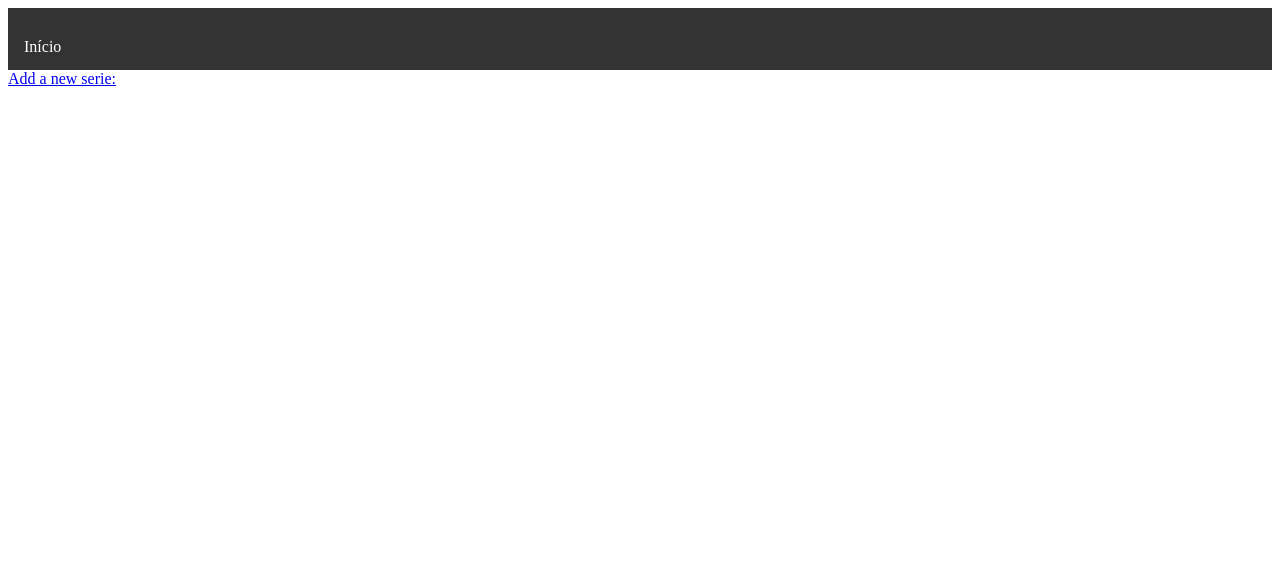
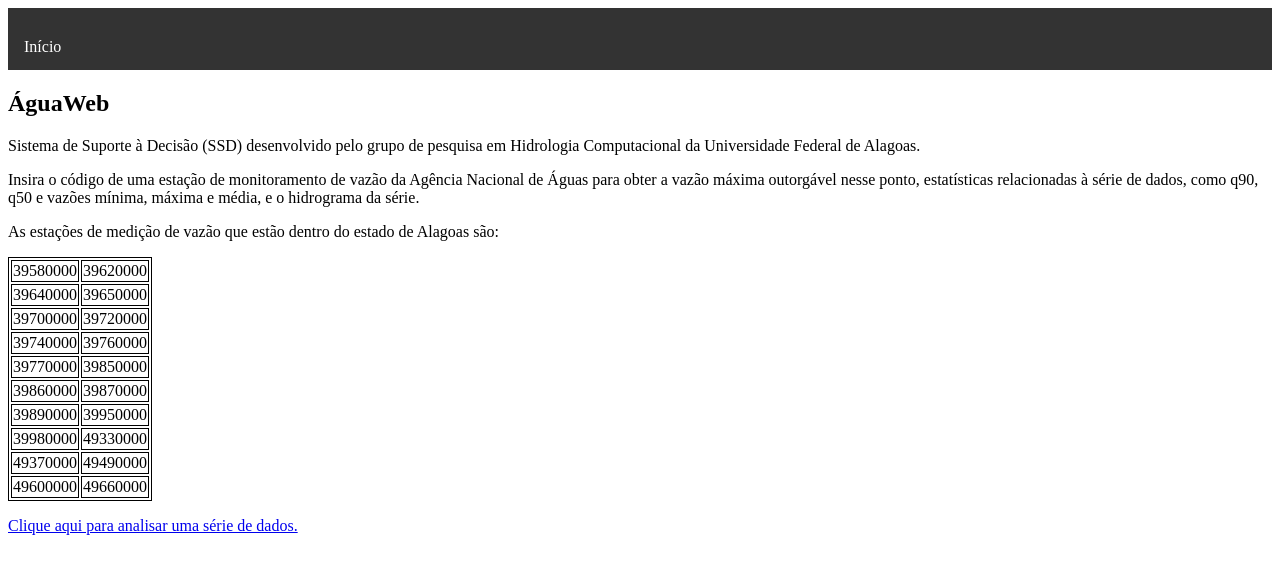
Before and after one commit to carolbuarque/AguaWeb, a Django app: page / in a window 1280 px wide. Shown: the top 574 px of the page. Run offline with Django 3.2, Linux system fonts and the light colour scheme.

Commit message:
Atualizações

```diff
--- a/graph_generator/models.py
+++ b/graph_generator/models.py
@@ -40,6 +40,3 @@
 class SerieOriginal(models.Model):
     posto = models.ForeignKey(Posto, null=True, on_delete=models.CASCADE)
     serie_temporal_id = models.IntegerField(null=True)
-
-"""class Stats(models.Model):
-    q90 = models.ForeignKey(Series, default=DEFAULT_SERIE)"""
--- a/graph_generator/templates/graph_generator/base.html
+++ b/graph_generator/templates/graph_generator/base.html
@@ -34,6 +34,7 @@
     <ul>
         <p class="sansserif"><li><a href="{% url 'graph_generator:index' %}">Início</a></li></p>
     </ul>
+
 </div>
 </body>
 {% block content %}{% endblock content %}
--- /dev/null
+++ b/graph_generator/templates/graph_generator/graficos.html
@@ -0,0 +1,5 @@
+{% extends "graph_generator/base.html" %}
+
+{% block content %}
+
+{% endblock content %}
--- a/graph_generator/templates/graph_generator/index.html
+++ b/graph_generator/templates/graph_generator/index.html
@@ -1,5 +1,63 @@
 {% extends "graph_generator/base.html" %}
 
 {% block content %}
-<a href="{%url 'graph_generator:new_serie' %}">Add a new serie:</a>
+<head>
+<style>
+table, th, td {
+   border: 1px solid black;
+}
+</style>
+</head>
+<body>
+<h2> ÁguaWeb </h2>
+<p>Sistema de Suporte à Decisão (SSD) desenvolvido pelo grupo de pesquisa em Hidrologia Computacional da Universidade Federal de Alagoas.</p>
+<p>Insira o código de uma estação de monitoramento de vazão da Agência Nacional de Águas para obter a vazão máxima outorgável
+    nesse ponto, estatísticas relacionadas à série de dados, como q90, q50 e vazões mínima, máxima e média, e o
+    hidrograma da série.</p>
+<p>As estações de medição de vazão que estão dentro do estado de Alagoas são:</p>
+<table>
+    <tr>
+        <td>39580000</td>
+        <td>39620000</td>
+    </tr>
+    <tr>
+        <td>39640000</td>
+        <td>39650000</td>
+    </tr>
+    <tr>
+        <td>39700000</td>
+        <td>39720000</td>
+    </tr>
+    <tr>
+        <td>39740000</td>
+        <td>39760000</td>
+    </tr>
+    <tr>
+        <td>39770000</td>
+        <td>39850000</td>
+    </tr>
+    <tr>
+        <td>39860000</td>
+        <td>39870000</td>
+    </tr>
+    <tr>
+        <td>39890000</td>
+        <td>39950000</td>
+    </tr>
+    <tr>
+        <td>39980000</td>
+        <td>49330000</td>
+    </tr>
+    <tr>
+        <td>49370000</td>
+        <td>49490000</td>
+    </tr>
+    <tr>
+        <td>49600000</td>
+        <td>49660000</td>
+    </tr>
+</table>
+<p>
+<a href="{%url 'graph_generator:nova_serie' %}">Clique aqui para analisar uma série de dados.</a>
+</p>
 {% endblock content %}
--- a/graph_generator/templates/graph_generator/info.html
+++ b/graph_generator/templates/graph_generator/info.html
@@ -47,8 +47,9 @@
 </table>
 <p>
 </p>
-<p> <a href="/new_serie/serie_info/{{ posto.id }}/stats/">Estatísticas</a> </p>
-<p> <a href="/new_serie/serie_info/{{ posto.id }}/charts/">Hidrograma</a> </p>
+<p> <a href="/nova_serie/serie_info/{{ posto.id }}/estatisticas/">Acessar estatísticas relacionas à série de dados</a> </p>
+<p> <a href="/nova_serie/serie_info/{{ posto.id }}/graficos/">Acessar hidrograma da série de dados</a> </p>
+<p> <a href="/nova_serie/serie_info/{{ posto.id }}/arquivos/">Baixar dados em .json</a> </p>
 
 </body>
 {% endblock content %}
--- a/graph_generator/urls.py
+++ b/graph_generator/urls.py
@@ -7,8 +7,9 @@
 urlpatterns = [
     #Página Inicial
     url(r'^$', views.index, name='index'),
-    url(r'^new_serie/$', views.new_serie, name='new_serie'),
-    url(r'^new_serie/(?P<posto_id>\d+)/$', views.get_info, name='get_info'),
-    url(r'^new_serie/serie_info/(?P<posto_id>\d+)/stats/$', views.stats, name='stats'),
-    url(r'^new_serie/serie_info/(?P<posto_id>\d+)/charts/$', views.charts, name='charts'),
+    url(r'^nova_serie/$', views.nova_serie, name='nova_serie'),
+    url(r'^nova_serie/(?P<posto_id>\d+)/$', views.obtem_info, name='obtem_info'),
+    url(r'^nova_serie/serie_info/(?P<posto_id>\d+)/estatisticas/$', views.estatisticas, name='estatisticas'),
+    url(r'^nova_serie/serie_info/(?P<posto_id>\d+)/graficos/$', views.hidrograma, name='hidrograma'),
+    url(r'^nova_serie/serie_info/(?P<posto_id>\d+)/arquivos/$', views.arquivos, name='arquivos'),
 ]
--- a/graph_generator/views.py
+++ b/graph_generator/views.py
@@ -1,12 +1,10 @@
 from django.contrib import messages
-from django.core.urlresolvers import reverse
-from django.http import Http404, HttpResponse, HttpResponseRedirect
+from django.http import HttpResponse, HttpResponseRedirect
 from django.shortcuts import render, get_object_or_404
-from django.template import loader
+import pandas
 
-import pandas as pd
-
-from .hidrograma import hidrograma
+from .hidrograma import hidro
+from .get_data_serie import get_data_serie
 from .get_series import Get_Serie
 from .forms import FormCriaPosto
 from .models import Posto, SerieOriginal, SerieTemporal
@@ -15,7 +13,7 @@
     """A página inicial de graph_generator"""
     return render(request, 'graph_generator/index.html')
 
-def new_serie(request):
+def nova_serie(request):
     """Add a new serie number"""
     if request.method != 'POST':
         form = FormCriaPosto()
@@ -36,38 +34,38 @@
             dados, erro = get.obtem_info_posto(cod)
             if erro:
                 #messages.add_message(request, messages.SUCCESS, '%s'%nome)
-                render(request, 'graph_generator/new_serie.html', {'aba':'nova', 'form':form})
+                render(request, 'graph_generator/nova_serie.html', {'aba':'nova', 'form':form})
             posto = Posto.objects.create(codigo_ana=cod, nome=dados['nome'], altitude=dados['altitude'], bacia=dados['bacia'], rio=dados['rio'], area=dados['area'], latitude=dados['latitude'], longitude=dados['longitude'])
             posto.save()
             get.executar(posto)
             return HttpResponseRedirect(str(posto.id))
-    return render(request, 'graph_generator/new_serie.html', {'form': form})
+    return render(request, 'graph_generator/nova_serie.html', {'form': form})
 
-def get_info(request, posto_id):
+def obtem_info(request, posto_id):
     """Show info about the serie"""
     posto = get_object_or_404(Posto, pk=posto_id)
     return render(request, 'graph_generator/info.html', {'posto':posto})
 
-def get_data_serie(posto_id):
-    serie = {}
-    postos = SerieTemporal.objects.filter(Id = posto_id)
-    for posto in postos:
-        serie[posto.data_e_hora] = posto.dados
-    data_series = pd.Series(data=serie)
-    print(data_series)
-    return data_series
+def estatisticas(request, posto_id):
+    data_series = get_data_serie(posto_id)
+    q90 = float( '%.3f' % ( data_series.quantile(q=0.1) ) )
+    q50 = float( '%.3f' % ( data_series.quantile(q=0.5) ) )
+    media = float( '%.3f' % ( data_series.mean() ) )
+    minima = float( '%.3f' % ( data_series.min() ) )
+    maxima = float( '%.3f' % ( data_series.max() ) )
+    vazao_max_out = float( '%.3f' % ( 0.9*q90 ) )
+    print(type(media))
+    return render(request, 'graph_generator/estatisticas.html', {'q90':q90, 'q50':q50, 'media':media, 'maxima':maxima, 'minima':minima, 'vazao_max_out':vazao_max_out})
 
-def stats(request, posto_id):
-    data_series = get_data_serie(posto_id)
-    q90 = data_series.quantile(q=0.10)
-    q50 = data_series.quantile(q=0.5)
-    media = data_series.mean()
-    minima = data_series.min()
-    maxima = data_series.max()
-    return render(request, 'graph_generator/stats.html', {'q90':q90, 'q50':q50, 'media':media, 'maxima':maxima, 'minima':minima})
-
-def charts(request, posto_id):
+def hidrograma(request, posto_id):
     """Show the graphs of the series"""
     data_series = get_data_serie(posto_id)
-    hidrograma(data_series)
-    return render(request, 'graph_generator/hidrograma.html')
+    response = hidro(data_series, posto_id)
+    return response
+
+def arquivos(request, posto_id):
+    data_series = get_data_serie(posto_id)
+    json_file = data_series.to_json(path_or_buf=None, date_format='iso')
+    response = HttpResponse(json_file, content_type='application/json')
+    response['Content-Disposition'] = 'attachment; filename=export.json'
+    return response
```
Also changed, not shown: graph_generator/get_data_serie.py (added, +10 -0 lines), graph_generator/get_series.py (+5 -5 lines), graph_generator/hidrograma.py (+26 -20 lines), graph_generator/templates/graph_generator/estatisticas.html (added, +44 -0 lines), graph_generator/templates/graph_generator/new_serie.html (deleted, +0 -12 lines), graph_generator/templates/graph_generator/nova_serie.html (added, +14 -0 lines), graph_generator/templates/graph_generator/stats.html (deleted, +0 -19 lines), graph_generator/templates/graph_generator/arquivos.html (renamed from graph_generator/templates/graph_generator/charts.html).
